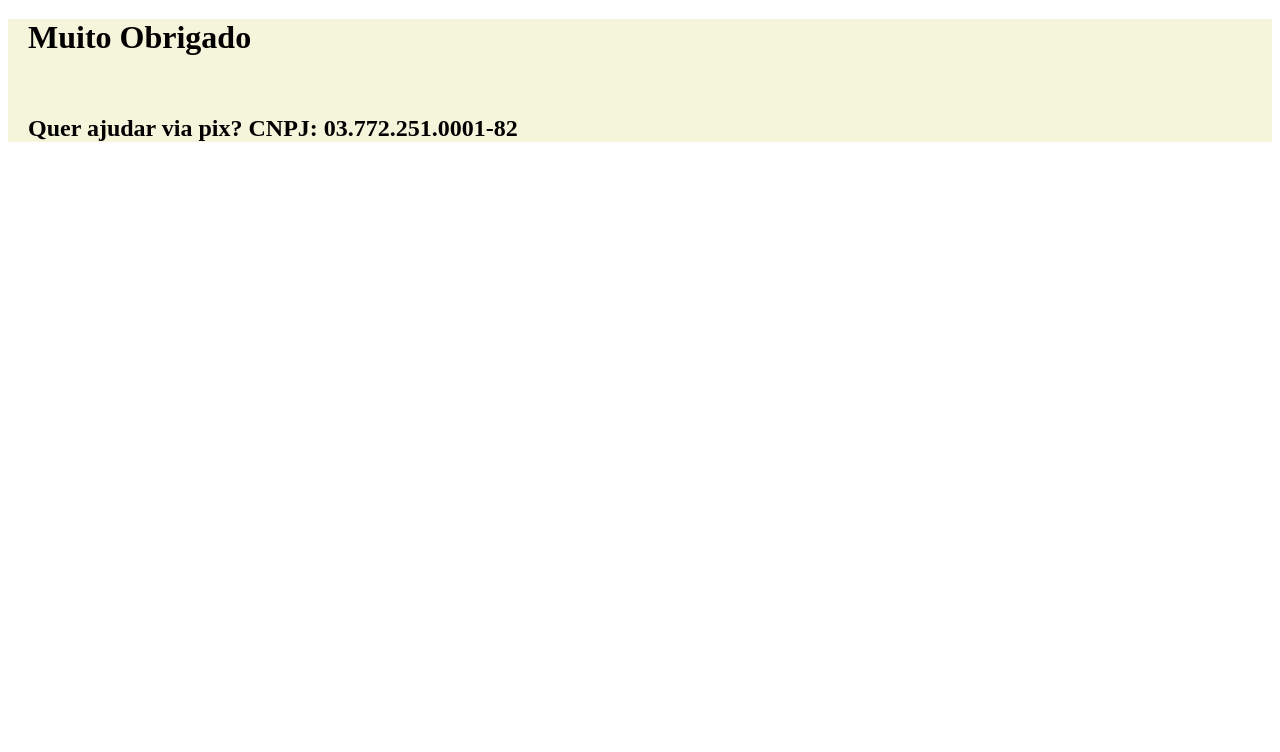
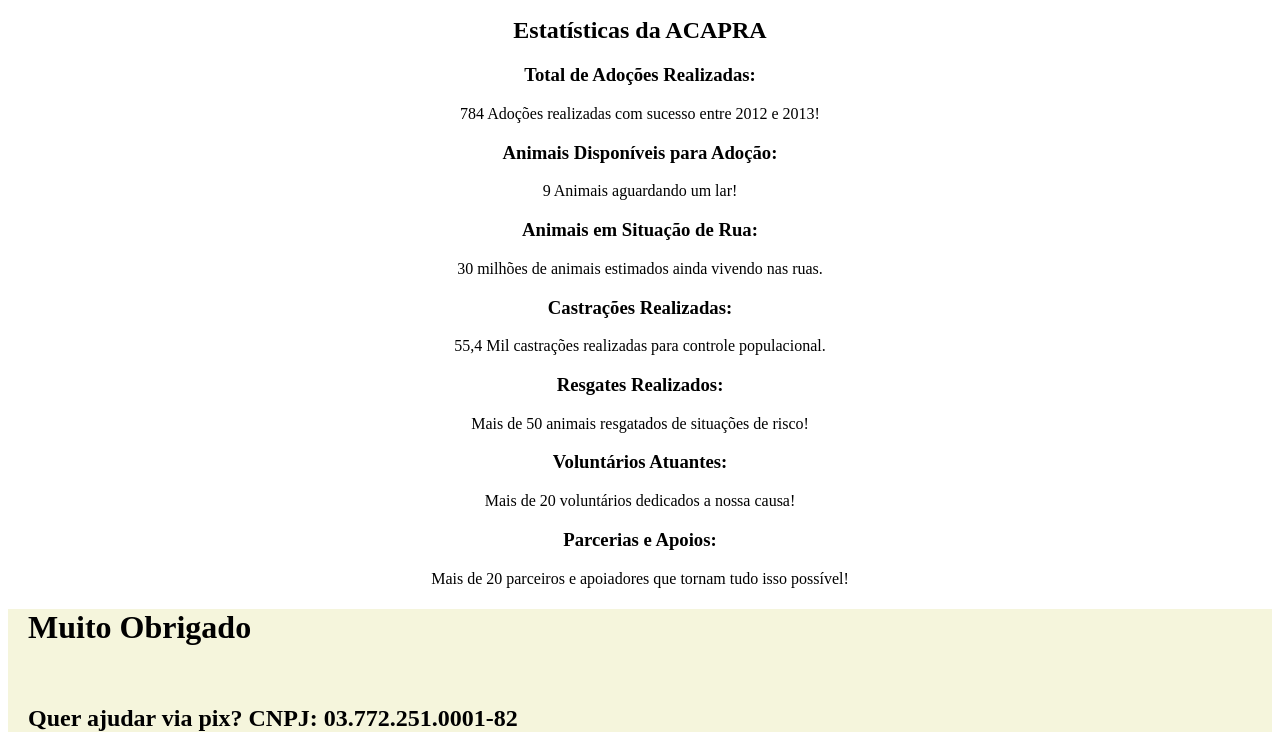
Before and after one commit to PedrKrieger/Acapra, a plain HTML site: page estatisticas.html in a window 1280 px wide. Shown: the part 124-876 px from the top of the page. Before the commit the page ends 800 px from the top, so only its background shows below. Drawn offline with Linux system fonts and the light colour scheme.

Commit message:
Finalização do código - feito por mim
Adição do main

```diff
--- a/estatisticas.html
+++ b/estatisticas.html
@@ -20,7 +20,37 @@
             <a href="animais.html"><button>Animais</button></a>
         </nav>
     </header>
+    <main class="estatisticas">
+        <section>
+            <article>
+                <h2>Estatísticas da ACAPRA</h2>
+            </article>
+        </section>
+        <section>
+            <article>
+                <h3>Total de Adoções Realizadas:</h3>
+                <p>784 Adoções realizadas com sucesso entre 2012 e 2013!</p>
 
+                <h3>Animais Disponíveis para Adoção:</h3>
+                <p>9 Animais aguardando um lar!</p>
+
+                <h3>Animais em Situação de Rua:</h3>
+                <p>30 milhões de animais estimados ainda vivendo nas ruas.</p>
+
+                <h3>Castrações Realizadas:</h3>
+                <p>55,4 Mil castrações realizadas para controle populacional.</p>
+
+                <h3>Resgates Realizados:</h3>
+                <p>Mais de 50 animais resgatados de situações de risco!</p>
+
+                <h3>Voluntários Atuantes:</h3>
+                <p>Mais de 20 voluntários dedicados a nossa causa!</p>
+
+                <h3>Parcerias e Apoios:</h3>
+                <p>Mais de 20 parceiros e apoiadores que tornam tudo isso possível!</p>
+            </article>
+        </section>
+    </main>
     <footer>
         <div class="rodape">
             <h1>Muito Obrigado</h1>
```
